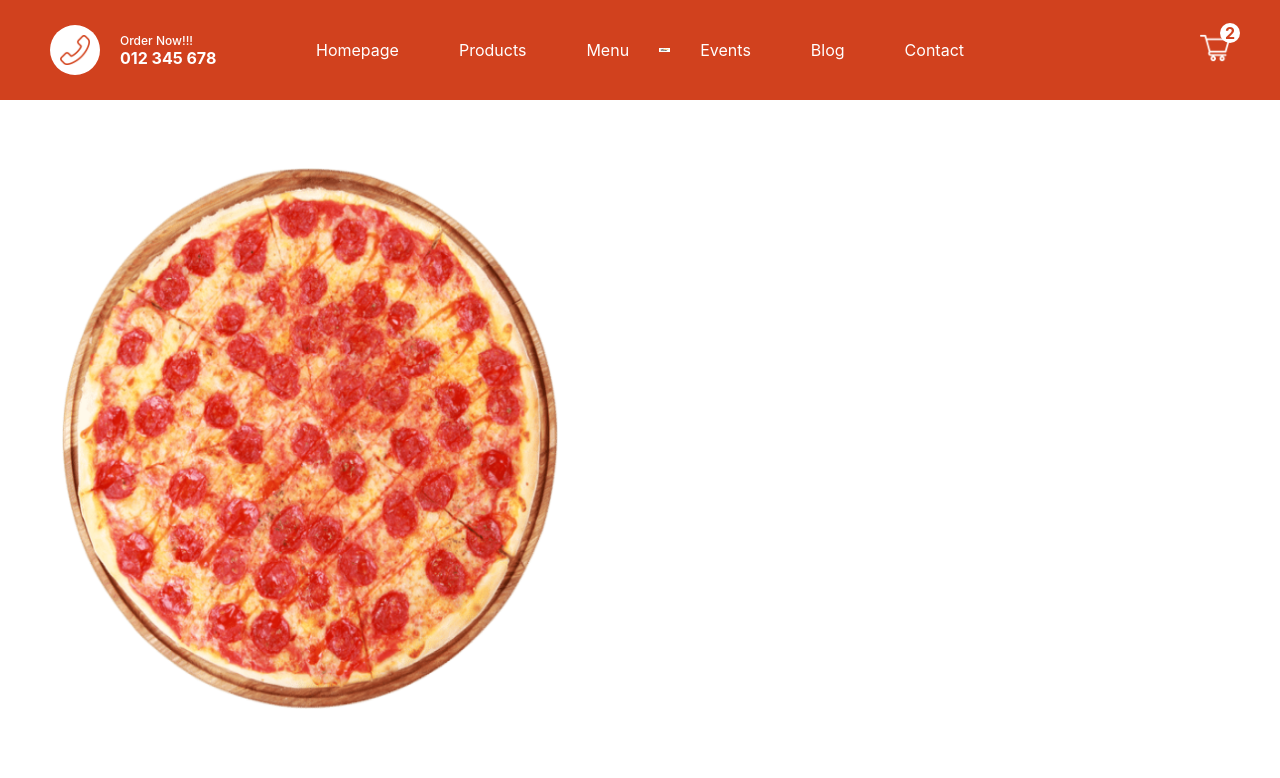
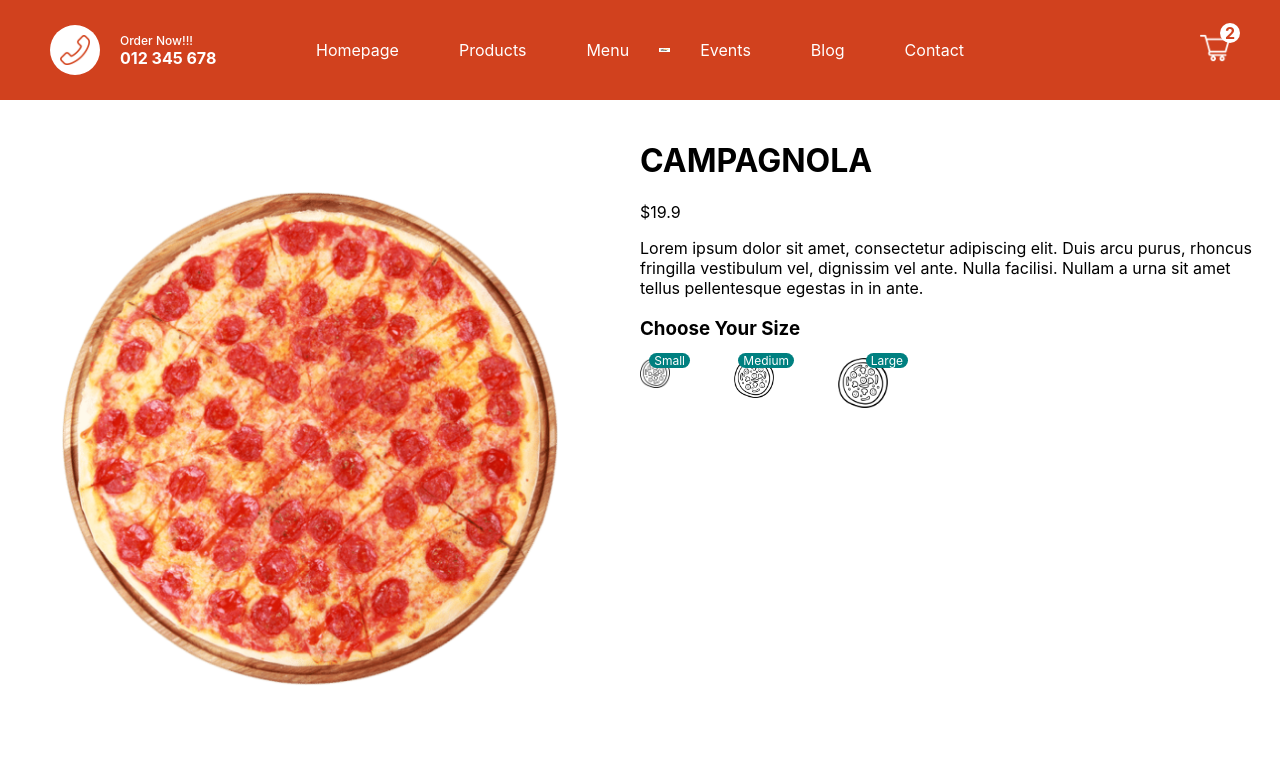
Before and after one commit to al-Reza89/next-food-ordering-app, a Next.js app: page /product/1 in a window 1280 px wide. Shown: the top 778 px of the page. Built offline with nearby package versions, Linux system fonts and the light colour scheme.

Commit message:
size page

```diff
--- a/pages/product/[id].jsx
+++ b/pages/product/[id].jsx
@@ -1,8 +1,10 @@
 import Image from "next/image";
-import React from "react";
+import React, { useState } from "react";
 import styles from "../../styles/Product.module.css";
 
 const Product = () => {
+  const [size, setSize] = useState(0);
+
   const pizza = {
     id: 1,
     img: "/img/pizza.png",
@@ -15,10 +17,29 @@ const Product = () => {
     <div className={styles.container}>
       <div className={styles.left}>
         <div className={styles.imgContainer}>
-          <Image src={pizza.img} layout="fill" alt="" />
+          <Image src={pizza.img} objectFit="contain" layout="fill" alt="" />
         </div>
       </div>
-      <div className={styles.right}></div>
+      <div className={styles.right}>
+        <h1 className={styles.title}>{pizza.name}</h1>
+        <span className="styles.price">${pizza.price[size]}</span>
+        <p className={styles.desc}>{pizza.desc}</p>
+        <h3 className={styles.choose}>Choose Your Size</h3>
+        <div className={styles.sizes}>
+          <div className={styles.size}>
+            <Image src={"/img/size.png"} layout="fill" alt="" />
+            <span className={styles.number}>Small</span>
+          </div>
+          <div className={styles.size}>
+            <Image src={"/img/size.png"} layout="fill" alt="" />
+            <span className={styles.number}>Medium</span>
+          </div>
+          <div className={styles.size}>
+            <Image src={"/img/size.png"} layout="fill" alt="" />
+            <span className={styles.number}>Large</span>
+          </div>
+        </div>
+      </div>
     </div>
   );
 };
--- a/styles/Product.module.css
+++ b/styles/Product.module.css
@@ -21,3 +21,44 @@
   height: 80%;
   position: relative;
 }
+
+.price {
+  color: #d1411e;
+  font-size: 24px;
+  font-weight: 400;
+  border-bottom: 1px solid #d1411e;
+}
+
+.sizes {
+  width: 40%;
+  display: flex;
+  justify-content: space-between;
+}
+
+.size {
+  width: 30px;
+  height: 30px;
+  position: relative;
+  cursor: pointer;
+}
+
+.size:nth-child(2) {
+  width: 40px;
+  height: 40px;
+}
+
+.size:last-child {
+  height: 50px;
+  width: 50px;
+}
+
+.number {
+  position: absolute;
+  top: -5px;
+  right: -20px;
+  background-color: teal;
+  color: white;
+  font-size: 12px;
+  padding: 0 5px;
+  border-radius: 10px;
+}
```
Also changed, not shown: screen-shot/localhost_3000_product_123 - Google Chrome 7_29_2022 5_28_14 AM.png (added).
